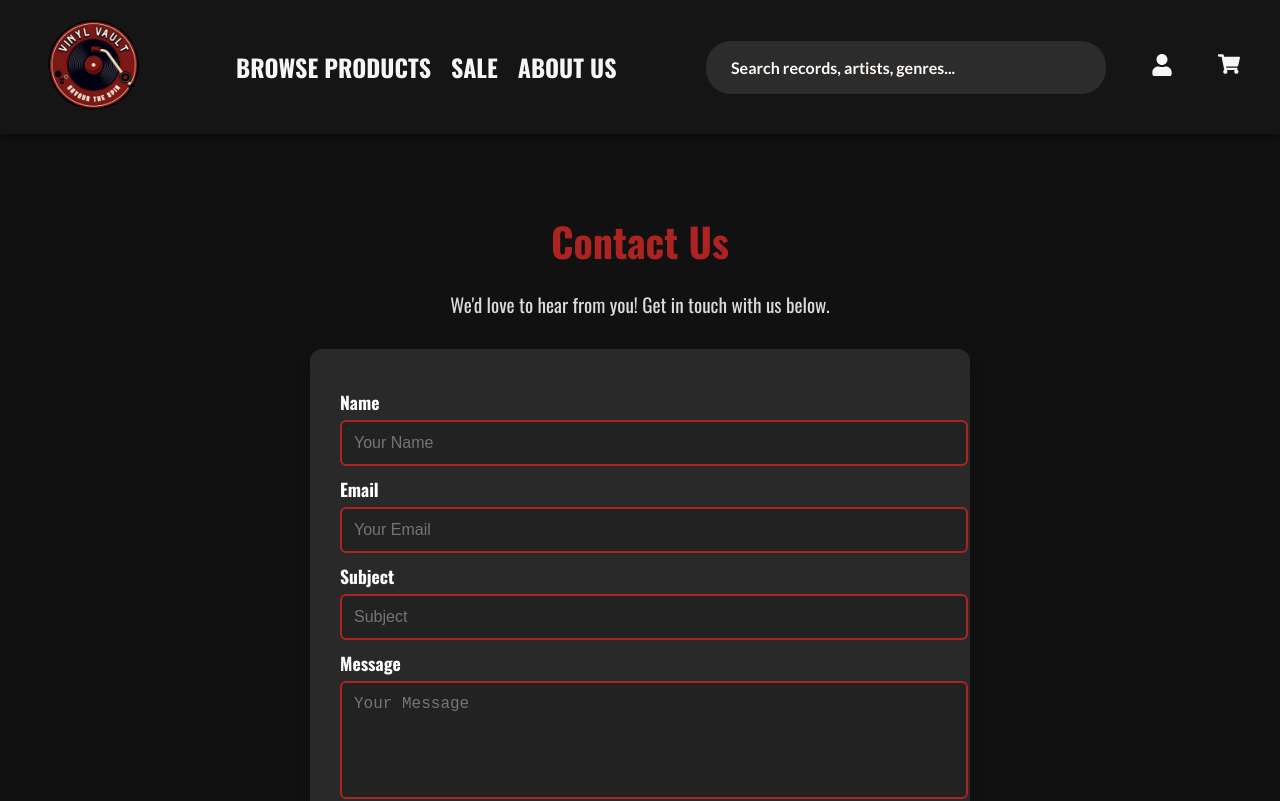
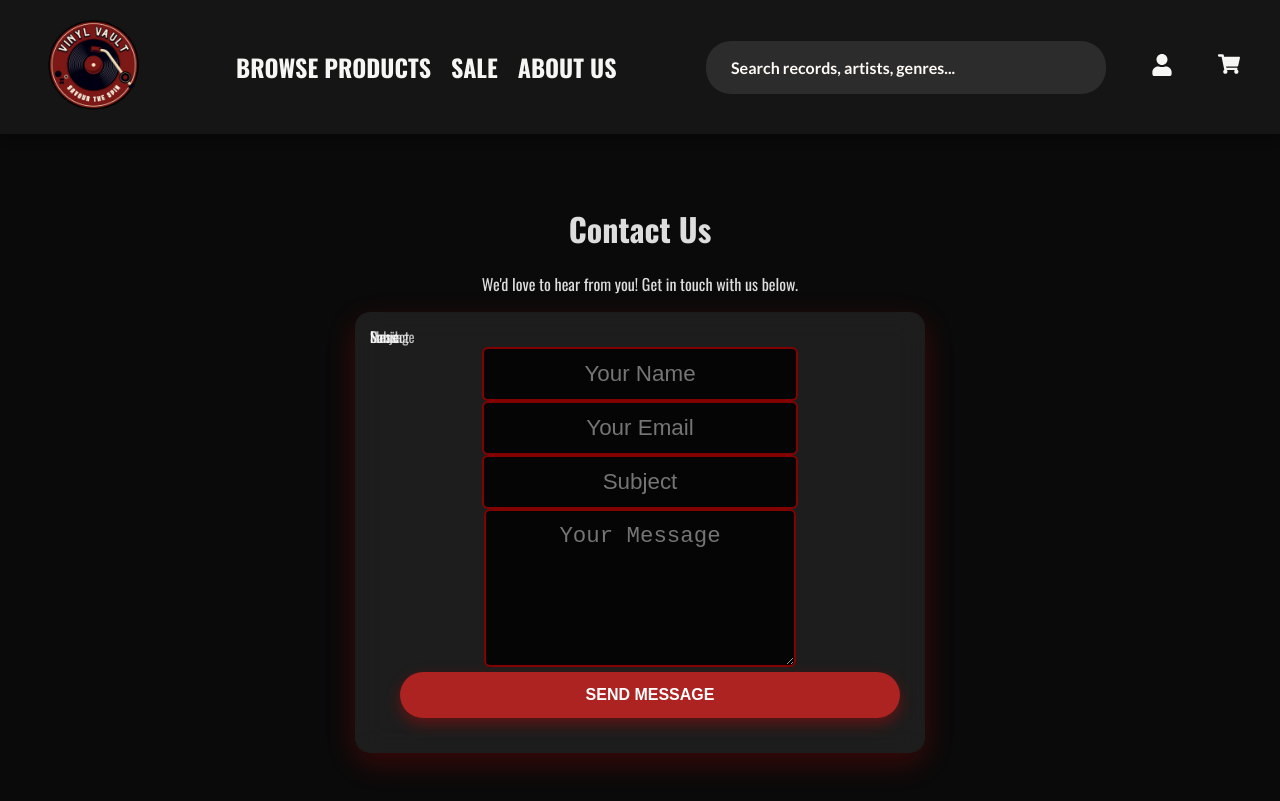
Before and after one commit to minankk/TEAMPROJECT_TEAM2, a React (Create React App) app: page /contact-us in a window 1280 px wide. Shown: the top 801 px of the page. Built offline with nearby package versions, Linux system fonts and the light colour scheme.

Commit message:
form animations on start and for each field in input placeholder text and borders

```diff
--- a/src/ContactUsPage.css
+++ b/src/ContactUsPage.css
@@ -1,64 +1,96 @@
+@import url("https://fonts.googleapis.com/css2?family=Oswald:wght@300;400;700&display=swap");
+
 .contact-page {
+  background: #0a0a0a; /* Dark theme */
   font-family: "Oswald", sans-serif;
-  color: #fff;
-  background: #111;
+  color: #ddd;
+  overflow-x: hidden;
+  min-height: 100vh;
   text-align: center;
   padding: 50px 20px;
+  position: relative;
 }
 
-.contact-header h1 {
-  font-size: 2.5rem;
-  margin-bottom: 10px;
-  color: #ad2321;
+/* 🎵 Spinning Vinyl Record - Now Visible */
+.contact-page .vinyl-record {
+  position: absolute;
+  top: 50%;
+  left: 50%;
+  transform: translate(-50%, -50%);
+  width: 350px; /* Increased size for visibility */
+  height: 350px;
+  background: url("https://upload.wikimedia.org/wikipedia/commons/0/02/Vinyl_record.svg") no-repeat center;
+  background-size: cover;
+  opacity: 1; /* Increased opacity so it's noticeable */
+  animation: spin 8s linear infinite;
+  z-index: 0; /* Keeps it behind the form */
 }
 
-.contact-header p {
-  font-size: 1.2rem;
-  opacity: 0.85;
-  margin-bottom: 30px;
+@keyframes spin {
+  from {
+    transform: translate(-50%, -50%) rotate(0deg);
+  }
+  to {
+    transform: translate(-50%, -50%) rotate(360deg);
+  }
 }
 
-.contact-form-container {
-  max-width: 600px;
+
+/* 🎵 Form Container - Scoped */
+.contact-page .contact-form-container {
+  max-width: 500px; /* Adjusted to keep inputs inside */
+  width: 90%;
   margin: 0 auto;
-  background: rgba(255, 255, 255, 0.1);
-  padding: 30px;
-  border-radius: 12px;
-  box-shadow: 0 6px 15px rgba(0, 0, 0, 0.2);
+  padding: 35px;
+  background: rgba(255, 255, 255, 0.08); /* Slightly brighter */
+  backdrop-filter: blur(15px);
+  border-radius: 15px;
+  box-shadow: 0 10px 30px rgba(255, 0, 0, 0.2);
+  animation: fadeInUp 1s ease-in-out;
+  position: relative;
+  z-index: 1; /* Puts form above vinyl */
 }
 
-.contact-form label {
-  display: block;
-  text-align: left;
-  font-size: 1.1rem;
-  font-weight: bold;
-  margin: 10px 0 5px;
+/* 🎵 Floating Labels & Inputs - Scoped */
+.contact-page .contact-form .form-group {
+  position: relative;
+  width: 100%; /* Ensures inputs fit */
+  margin-bottom: 20px;
+  display: flex;
+  flex-direction: column;
+}
+.contact-page .contact-form input,
+.contact-page .contact-form textarea {
+  /* width: 100%; */
+  padding: 12px;
+  font-size: 1rem;
+  background: rgba(0, 0, 0, 0.8); /* Darker background */
+  border: 2px solid rgba(255, 0, 0, 0.5); /* Red glow */
+  border-radius: 6px;
+  color: #fff;
+  outline: none;
+  transition: border-color 0.3s ease-in-out, box-shadow 0.3s ease-in-out;
+  text-align: center; /* Centers text inside */
 }
 
-.contact-form input,
-.contact-form textarea {
-  width: 100%;
-  padding: 12px;
-  font-size: 1rem;
-  border: 2px solid #ad2321;
-  border-radius: 6px;
-  background: #222;
-  color: #fff;
-  outline: none;
-  transition: border-color 0.3s ease, box-shadow 0.3s ease;
+.contact-page .contact-form input:focus,
+.contact-page .contact-form textarea:focus {
+  border-color: #ff4c4c;
+  box-shadow: 0 0 20px rgba(255, 76, 76, 0.6);
 }
 
-.contact-form input:focus,
-.contact-form textarea:focus {
-  border-color: #ff4c4c;
-  box-shadow: 0 0 10px rgba(255, 76, 76, 0.5);
+/* 🎵 Floating Label Animation */
+.contact-page .contact-form label {
+  position: absolute;
+  top: 14px;
+  left: 15px;
+  font-size: 0.9rem;
+  color: rgba(255, 255, 255, 0.7);
+  transition: 0.3s ease-in-out;
 }
 
-.contact-form textarea {
-  resize: none;
-}
-
-.contact-form button {
+/* 🎵 Submit Button - Scoped */
+.contact-page .contact-form button {
   background: #ad2321;
   color: #fff;
   border: none;
@@ -68,13 +100,149 @@
   font-weight: bold;
   font-size: 1rem;
   text-transform: uppercase;
-  transition: background 0.3s ease, transform 0.2s ease;
-  box-shadow: 0 4px 10px rgba(0, 0, 0, 0.2);
-  margin-top: 15px;
-  width: 100%;
+  transition: 0.3s ease;
+  box-shadow: 0 6px 15px rgba(255, 0, 0, 0.3);
 }
 
-.contact-form button:hover {
+.contact-page .contact-form button:hover {
   background: #52110e;
   transform: scale(1.05);
 }
+
+.contact-page .contact-form button:active {
+  transform: scale(0.95);
+  box-shadow: 0 3px 8px rgba(255, 0, 0, 0.3);
+}
+
+/* 🎵 Animations */
+@keyframes fadeInUp {
+  from {
+    opacity: 0;
+    transform: translateY(30px);
+  }
+  to {
+    opacity: 1;
+    transform: translateY(0);
+  }
+}
+
+.contact-page .contact-form input:focus + label,
+.contact-page .contact-form input:not(:placeholder-shown) + label,
+.contact-page .contact-form textarea:focus + label,
+.contact-page .contact-form textarea:not(:placeholder-shown) + label {
+  top: -10px;
+  left: 10px;
+  font-size: 0.8rem;
+  color: #ff4c4c;
+  background: #0a0a0a;
+  padding: 2px 5px;
+}
+
+.contact-page .contact-form button {
+  width: 100%; /* Stretches across */
+  background: #ad2321;
+  color: #fff;
+  border: none;
+  padding: 14px;
+  border-radius: 50px;
+  cursor: pointer;
+  font-weight: bold;
+  font-size: 1rem;
+  text-transform: uppercase;
+  transition: 0.3s ease;
+  box-shadow: 0 6px 15px rgba(255, 0, 0, 0.3);
+}
+
+.contact-page .contact-form button:hover {
+  background: #52110e;
+  transform: scale(1.05);
+}
+
+
+
+@import url("https://fonts.googleapis.com/css2?family=Oswald:wght@300;400;700&display=swap");
+
+.contact-page {
+  background: #0a0a0a; /* Dark theme */
+  font-family: "Oswald", sans-serif;
+  color: #ddd;
+  overflow-x: hidden;
+  min-height: 100vh;
+  text-align: center;
+  padding: 50px 20px;
+  position: relative;
+}
+
+/* 🎵 Spinning Vinyl Record - Fixed Visibility */
+.contact-page .vinyl-record {
+  position: absolute;
+  top: 50%;
+  left: 50%;
+  transform: translate(-50%, -50%);
+  width: 350px;
+  height: 350px;
+  background: url("https://upload.wikimedia.org/wikipedia/commons/0/02/Vinyl_record.svg") no-repeat center;
+  background-size: cover;
+  opacity: 0.1; /* Lower opacity to ensure the form remains visible */
+  animation: spin 8s linear infinite;
+  z-index: -10; /* Ensures it stays in the background */
+}
+
+@keyframes spin {
+  from {
+    transform: translate(-50%, -50%) rotate(0deg);
+  }
+  to {
+    transform: translate(-50%, -50%) rotate(360deg);
+  }
+}
+
+/* 🎵 Form Container - Always Visible */
+.contact-page .contact-form-container {
+  max-width: 500px;
+  width: 90%;
+  margin: 0 auto;
+  padding: 35px;
+  background: rgba(255, 255, 255, 0.08);
+  backdrop-filter: blur(15px);
+  border-radius: 15px;
+  box-shadow: 0 10px 30px rgba(255, 0, 0, 0.2);
+  animation: fadeInUp 1s ease-in-out forwards;
+  position: relative;
+  z-index: 10;
+}
+
+/* 🎵 Floating Labels & Inputs - Scoped */
+.contact-page .contact-form .form-group {
+  position: relative;
+  width: 100%;
+  margin-bottom: 20px;
+  display: flex;
+  flex-direction: column;
+}
+
+.contact-page .contact-form input,
+.contact-page .contact-form textarea {
+  /* width: 100%; */
+  padding: 12px;
+  font-size: 1.4rem;
+  background: rgba(0, 0, 0, 0.8);
+  border: 2px solid rgba(255, 0, 0, 0.5);
+  border-radius: 6px;
+  color: #fff;
+  outline: none;
+  transition: border-color 0.3s ease-in-out, box-shadow 0.3s ease-in-out;
+  text-align: center;
+}
+
+/* 🎵 Form Stays Visible After Animation */
+@keyframes fadeInUp {
+  from {
+    opacity: 0;
+    transform: translateY(30px);
+  }
+  to {
+    opacity: 1;
+    transform: translateY(0);
+  }
+}
```
